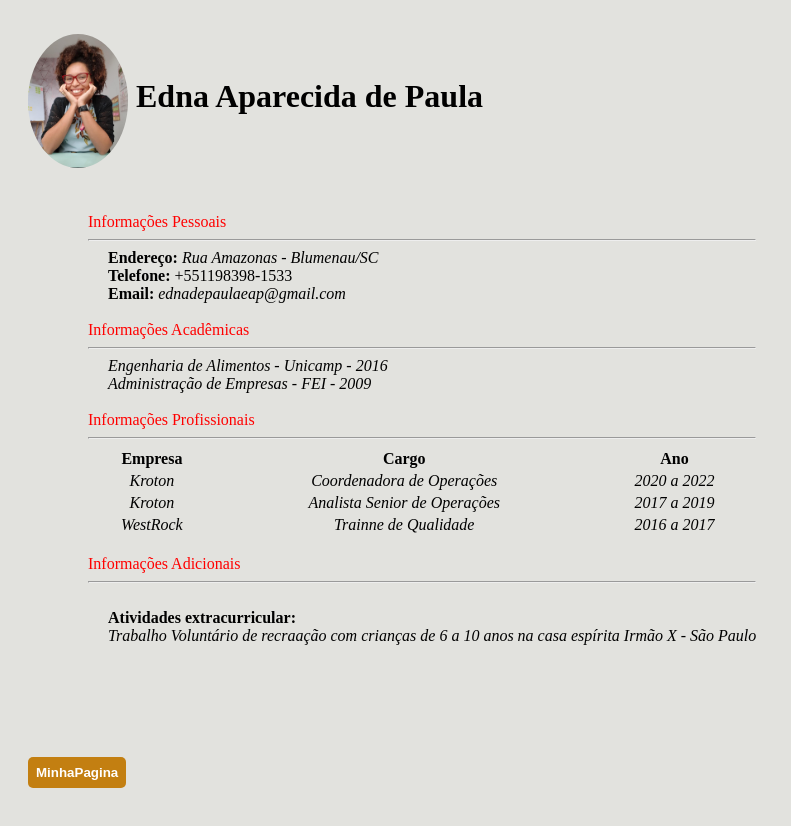
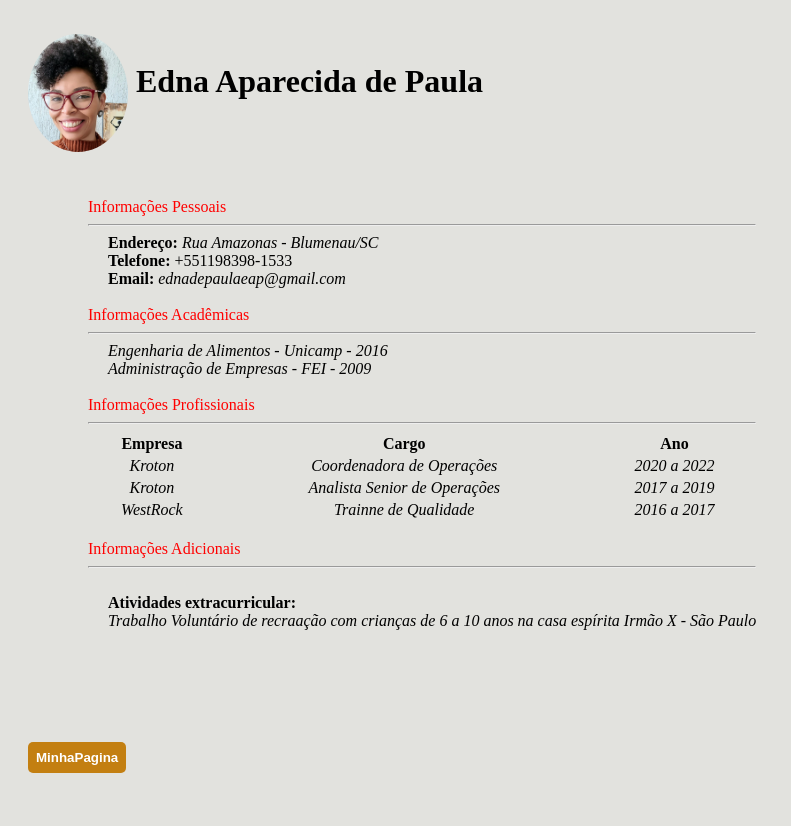
Before and after one commit to EdnaDeva/EdnaDeva.github.io, a plain HTML site: page meu_cv.html in a window 1280 px wide. Shown: the whole page, without its empty margins (0-791 px from the left). Drawn offline with Linux system fonts and the light colour scheme.

Commit message:
Update meu_cv.html

```diff
--- a/meu_cv.html
+++ b/meu_cv.html
@@ -17,7 +17,7 @@
 <body style="background-color:rgb(226, 226, 222) ;">
     <header style="padding-left: 20px;">
         <h1>
-            <img src="./edna.jpg" alt="" class="imagem">
+            <img src="./edna_nova (2).jpeg" alt="" class="imagem">
             <span id="nome">Edna Aparecida de Paula</span>
         </h1>
         <main>
```
